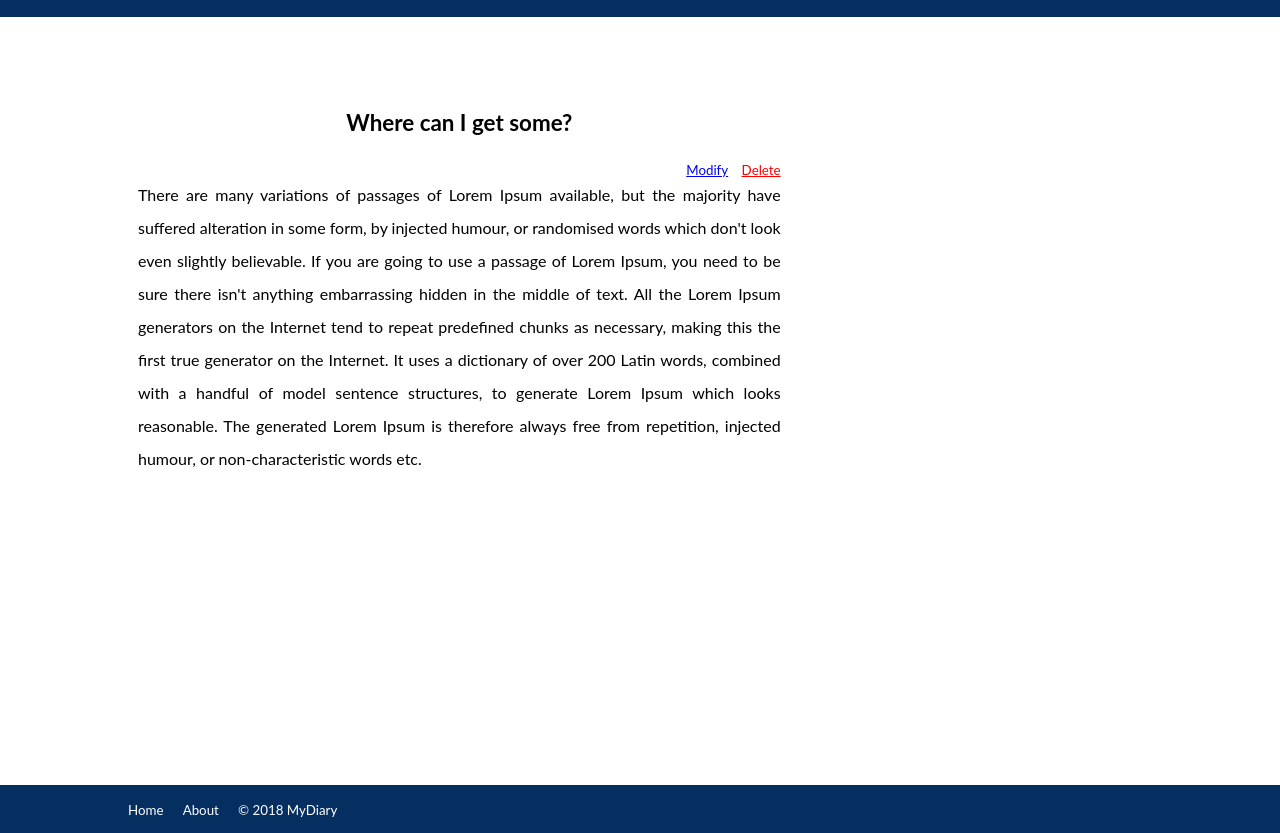
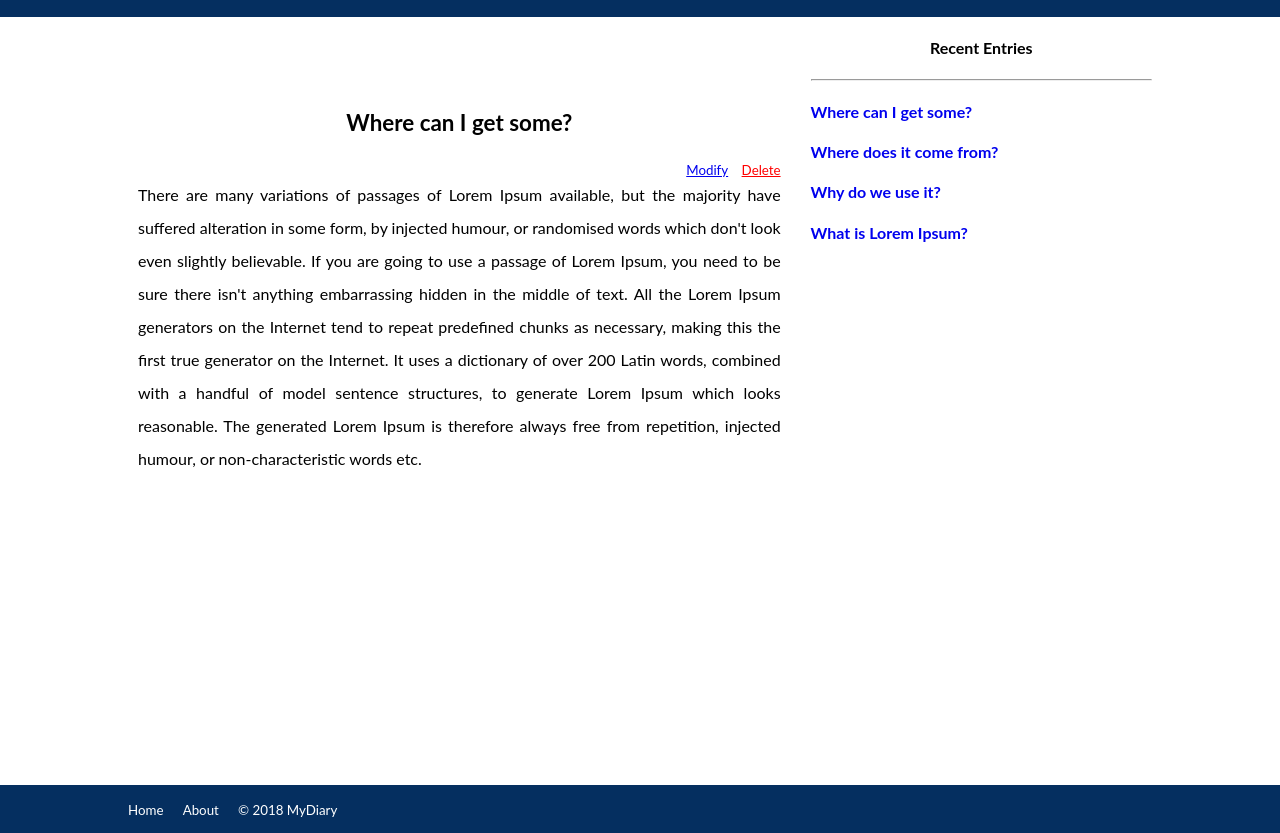
Before and after one commit to kampkelly/MyDiary, a plain HTML site: page UI/show.html in a window 1280 px wide. Shown: the part 63-896 px from the top of the page. Drawn offline with Linux system fonts and the light colour scheme.

Commit message:
Add sidebar to show entry page
This will add the sidebar html markup to the show entry page

```diff
--- a/UI/show.html
+++ b/UI/show.html
@@ -71,7 +71,24 @@
                         </section>
                     </div>
                     <div class="col-2-6 col-6-6-xs col-6-6-md">
-
+                        <aside class="sidebar">
+                            <h4 class="text-center">Recent Entries</h4>
+                            <hr />
+                            <ul class="no-styling">
+                                <li>
+                                    <a href="show.html"><h4 class="title">Where can I get some?</h4></a>
+                                </li>
+                                <li>
+                                    <a href="show.html"><h4 class="title">Where does it come from?</h4></a>
+                                </li>
+                                <li>
+                                    <a href="show.html"><h4 class="title">Why do we use it?</h4></a>
+                                </li>
+                                <li>
+                                    <a href="show.html"><h4 class="title">What is Lorem Ipsum?</h4></a>
+                                </li>
+                            </ul>
+                        </aside>
                     </div>
                 </div>
             </div>
```
